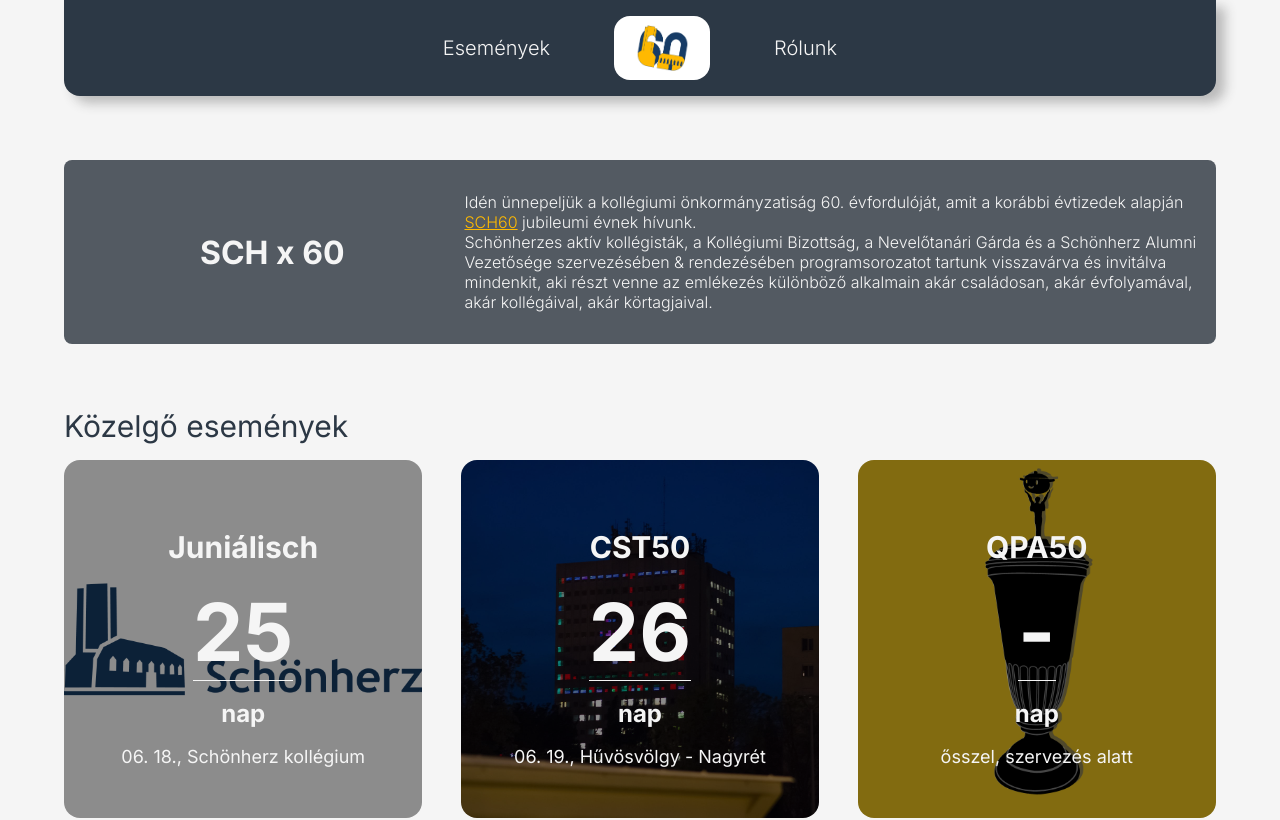
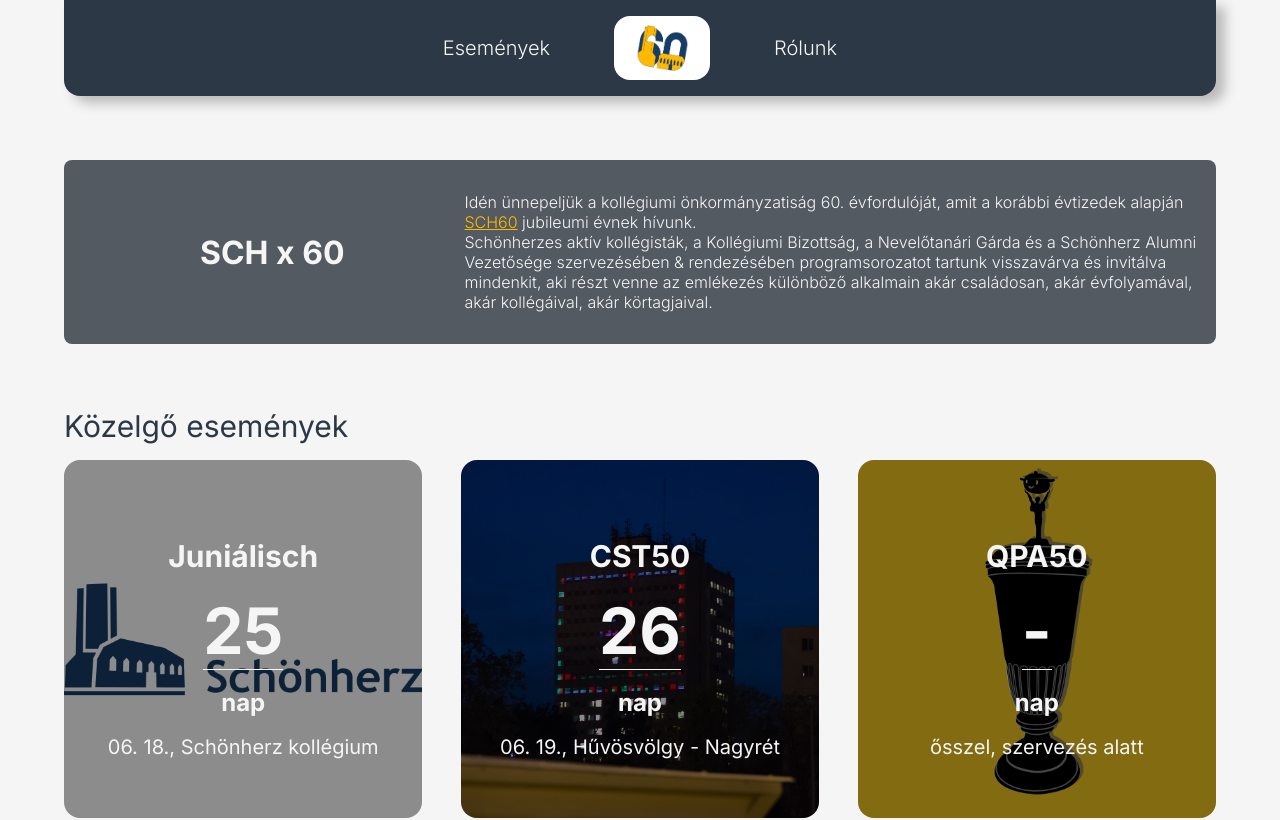
Before and after one commit to kir-dev/sch60, a React (Create React App) app: page / in a window 1280 px wide. Shown: the top 820 px of the page. Built offline with nearby package versions, Linux system fonts and the light colour scheme; the HTML template or start-up script is replaced by a standard one; a web font is replaced by a local one.

Commit message:
smaller "day" text, larger date

```diff
--- a/src/components/elements/Tile.tsx
+++ b/src/components/elements/Tile.tsx
@@ -52,7 +52,7 @@
 const DayCounterLabel = styled.p`
   margin: 5% 0 0 0;
   font-weight: bold;
-  font-size: ${fontSize["7xl"]};
+  font-size: ${fontSize["6xl"]};
   border-bottom: 1px solid ${colors.themeLight};
 `;
 
@@ -65,6 +65,9 @@
 const EventLocation = styled.p`
   margin: 5% 0 0 0;
   font-size: ${fontSize.lg};
+  @media (min-width: ${breakpoints.lg}) {
+    font-size: ${fontSize["xl"]};
+  }
 `;
 
 interface TileProps {
```
